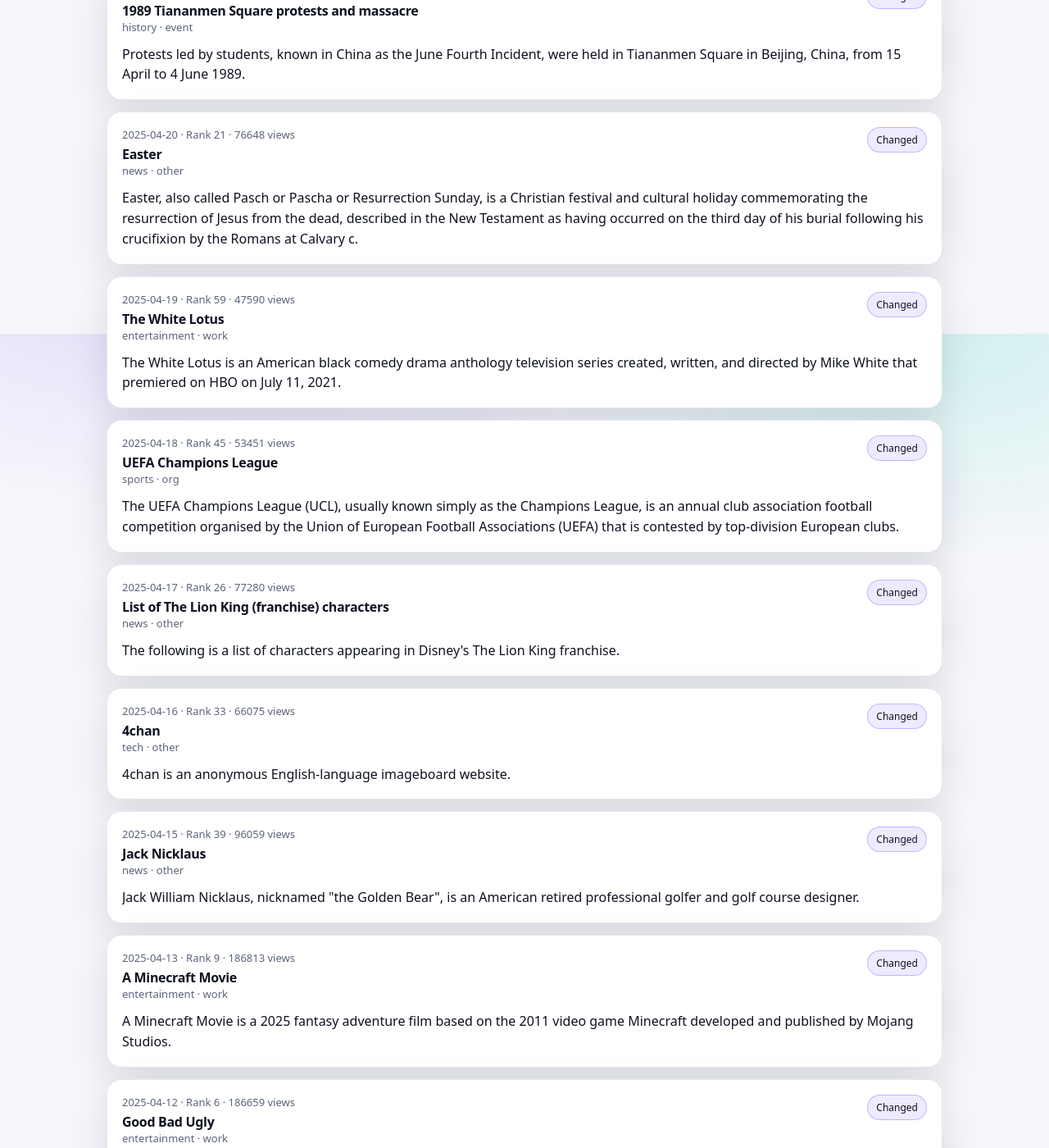
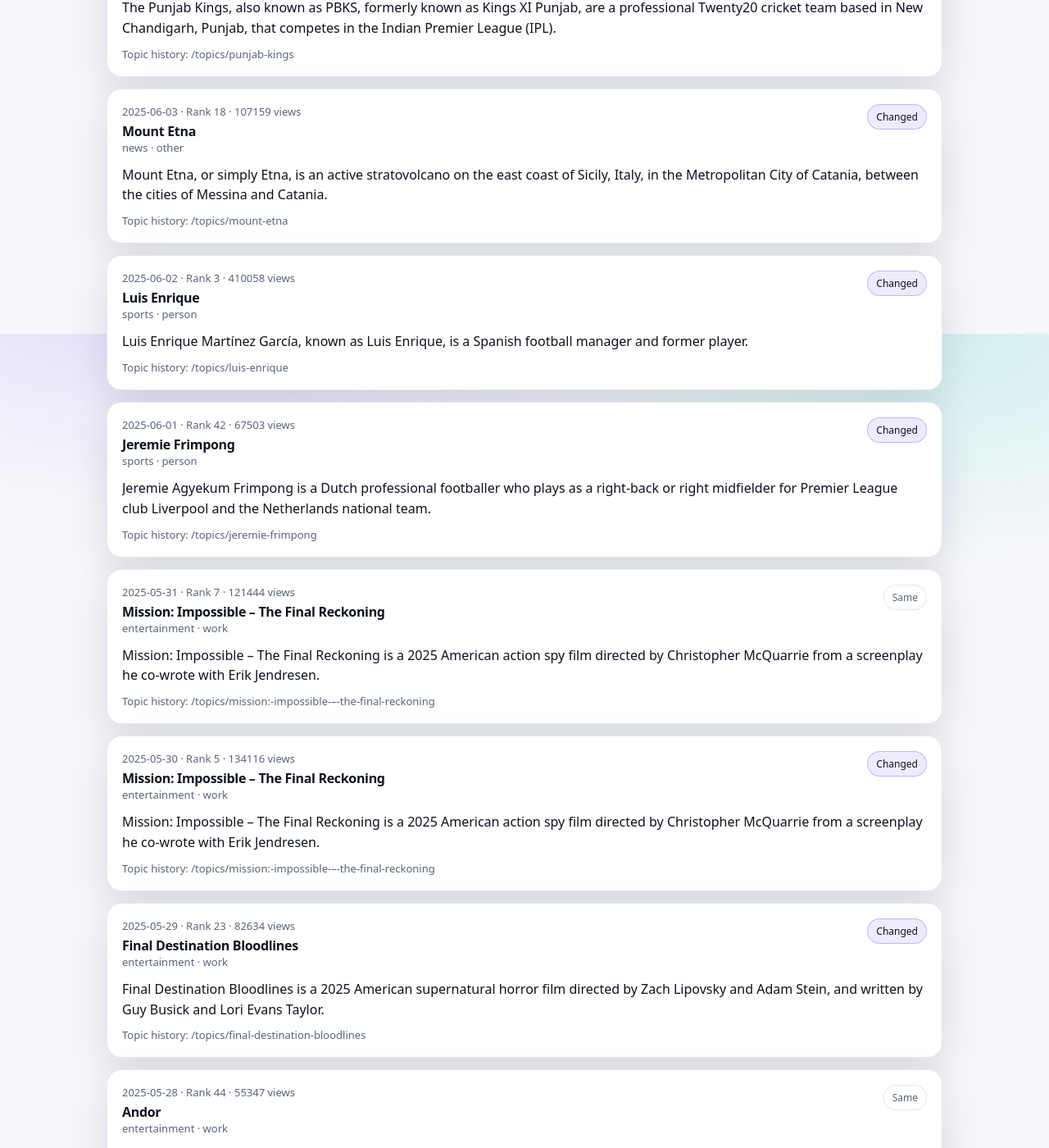
Before and after one commit to GodspeedAgent/wiki_ledger, a Jekyll site: the page built from index.md, in a window 1280 px wide and 1400 px high, scrolled down 47193 px. Shown: the whole window at 82% size. Built offline with Jekyll 4.4.1, drawn with Linux system fonts in a browser that asks for light colours; some of the changed text lies outside the part shown.

Commit message:
Add navigation to topic pages and topics index

```diff
--- a/_layouts/default.html
+++ b/_layouts/default.html
@@ -23,6 +23,7 @@
         <nav class="nav">
           <a class="nav__link" href="{{ '/' | relative_url }}">Daily</a>
           <a class="nav__link" href="{{ '/reports' | relative_url }}">Reports</a>
+          <a class="nav__link" href="{{ '/topics' | relative_url }}">Topics</a>
           <a class="nav__link" href="{{ '/stats' | relative_url }}">Stats</a>
         </nav>
 
--- a/_layouts/entry.html
+++ b/_layouts/entry.html
@@ -19,6 +19,7 @@
       <div class="card__title">Links</div>
       <div class="stack">
         <a class="link" href="{{ page.topic_url }}" target="_blank" rel="noopener">Wikipedia article</a>
+        <a class="link" href="{{ '/topics/' | append: page.normalized_title | downcase | replace: ' ', '-' | replace: "'", '' | replace: '"', '' | replace: '.', '' | replace: ':', '' | replace: '/', '' | relative_url }}">Topic history (diffs)</a>
         {% if page.wikibase_item %}<div class="muted">Wikidata: {{ page.wikibase_item }}</div>{% endif %}
       </div>
     </div>
--- a/index.md
+++ b/index.md
@@ -82,6 +82,7 @@
         </div>
       </div>
       <div class="quote">{{ e.lead_sentence }}</div>
+      <div class="kicker" style="margin-top:10px;">Topic history: <span class="muted">/topics/{{ e.normalized_title | downcase | replace: ' ', '-' }}</span></div>
     </a>
   {% endfor %}
 </section>
```
Also changed, not shown: topics.md (added, +23 -0 lines).
